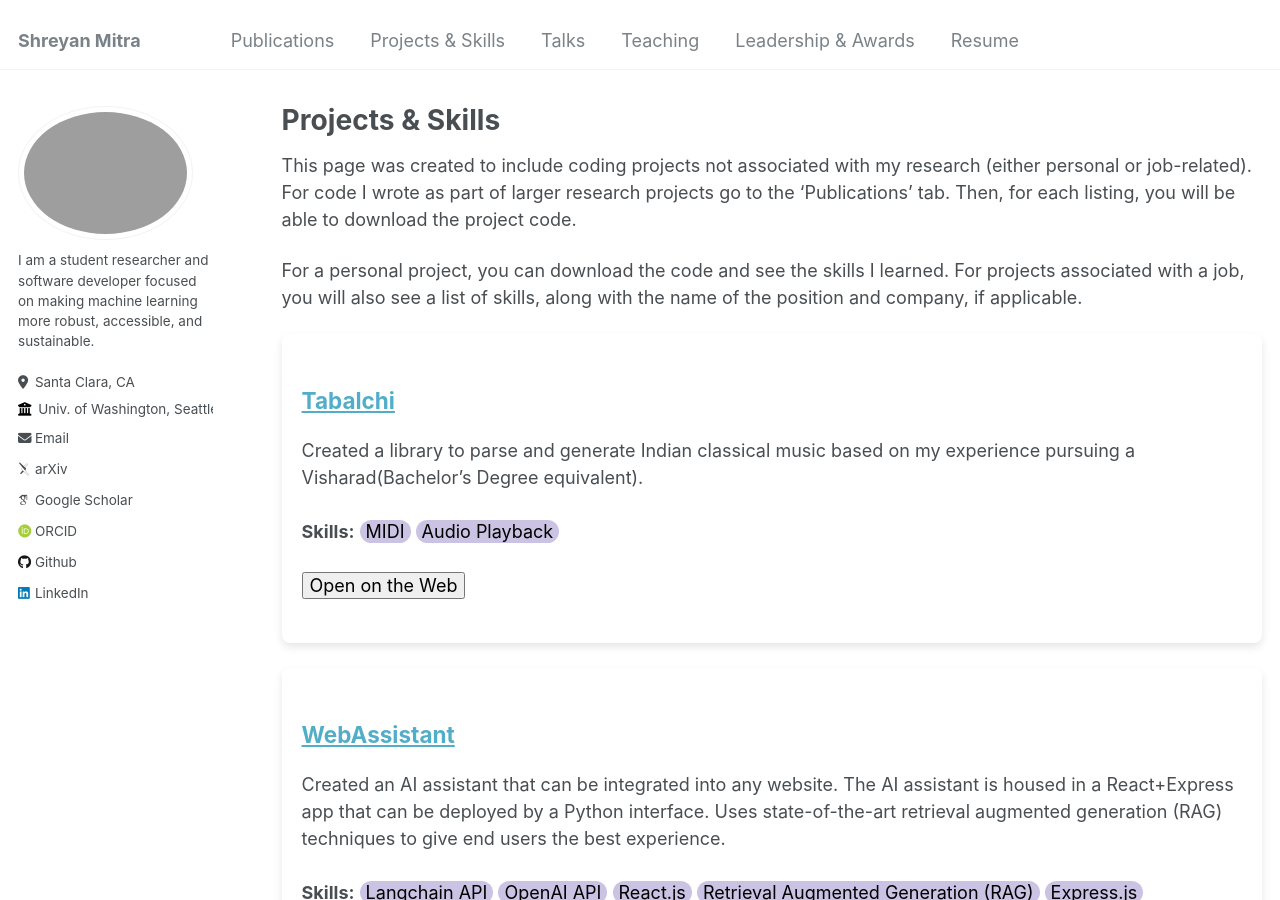
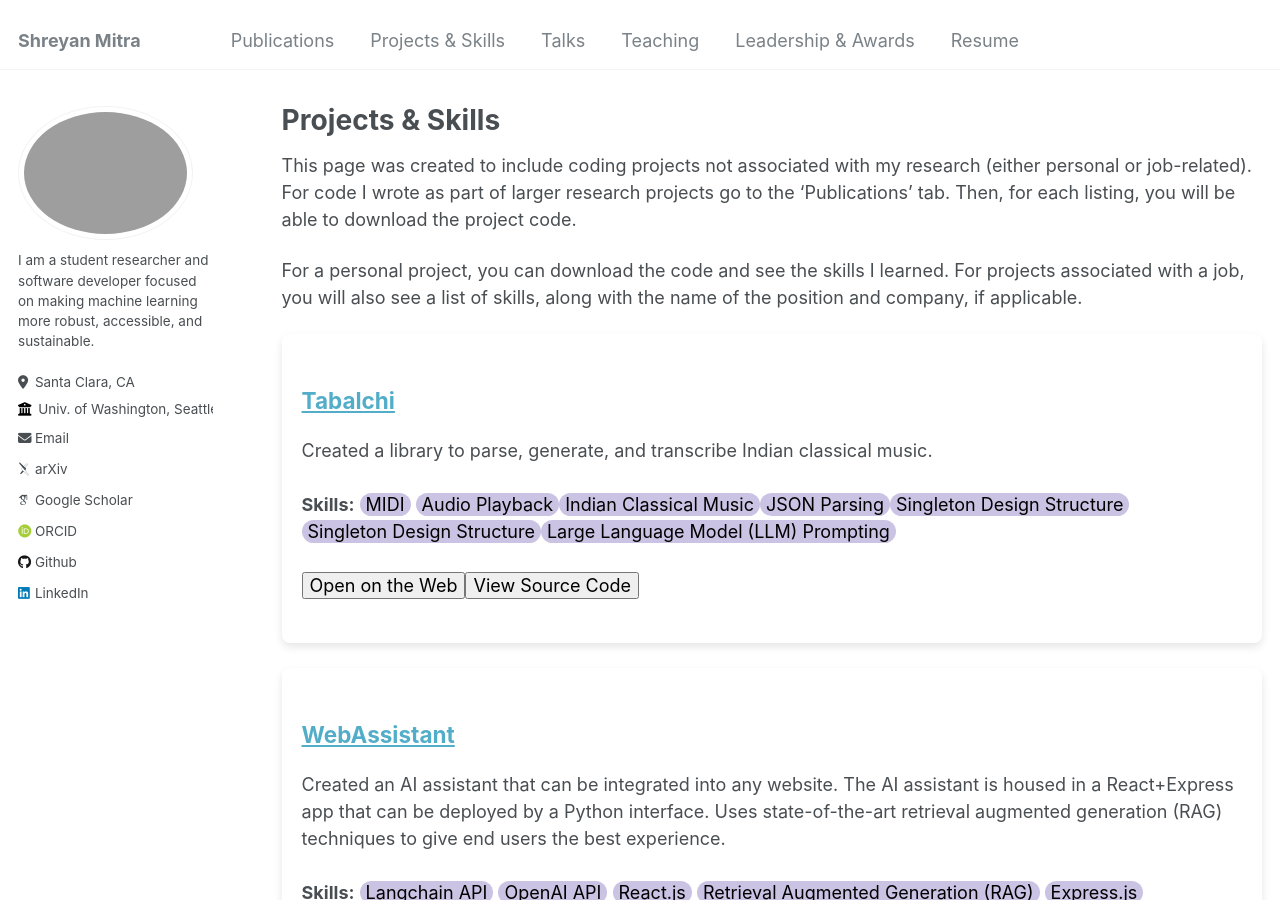
Before and after one commit to shreyanmitra/shreyanmitra.github.io, a Jekyll site: the page built from _pages/projects.md, in a window 1280 px wide and 900 px high. Built offline with Jekyll 4.4.1, drawn with Linux system fonts in a browser that asks for light colours; some web fonts are replaced.

```diff
--- a/_projects/Tabalchi.md
+++ b/_projects/Tabalchi.md
@@ -2,14 +2,14 @@
 title: "Tabalchi"
 collection: projects
 type: "Project"
-permalink: /projects/choitee
+permalink: /projects/tabalchi
 date: 2024-10-22
 ---
 
-Created a library to parse and generate Indian classical music based on my experience pursuing a Visharad(Bachelor's Degree equivalent).
+Created a library to parse, generate, and transcribe Indian classical music.
 <br>
 <br>
-<b>Skills:</b> <button style='border-radius:12px;background-color:rgb(203, 195, 227);border:none'> MIDI</button>  <button style='border-radius:12px;background-color:rgb(203, 195, 227);border:none'> Audio Playback</button>
+<b>Skills:</b> <button style='border-radius:12px;background-color:rgb(203, 195, 227);border:none'> MIDI</button>  <button style='border-radius:12px;background-color:rgb(203, 195, 227);border:none'> Audio Playback</button><button style='border-radius:12px;background-color:rgb(203, 195, 227);border:none'> Indian Classical Music</button><button style='border-radius:12px;background-color:rgb(203, 195, 227);border:none'> JSON Parsing</button><button style='border-radius:12px;background-color:rgb(203, 195, 227);border:none'> Singleton Design Structure</button><button style='border-radius:12px;background-color:rgb(203, 195, 227);border:none'> Singleton Design Structure</button><button style='border-radius:12px;background-color:rgb(203, 195, 227);border:none'> Large Language Model (LLM) Prompting</button>
 <br>
 <br>
-<button>Open on the Web</button>
+<button>Open on the Web</button><button>View Source Code</button>
```
Also changed, not shown: 1 other file.
